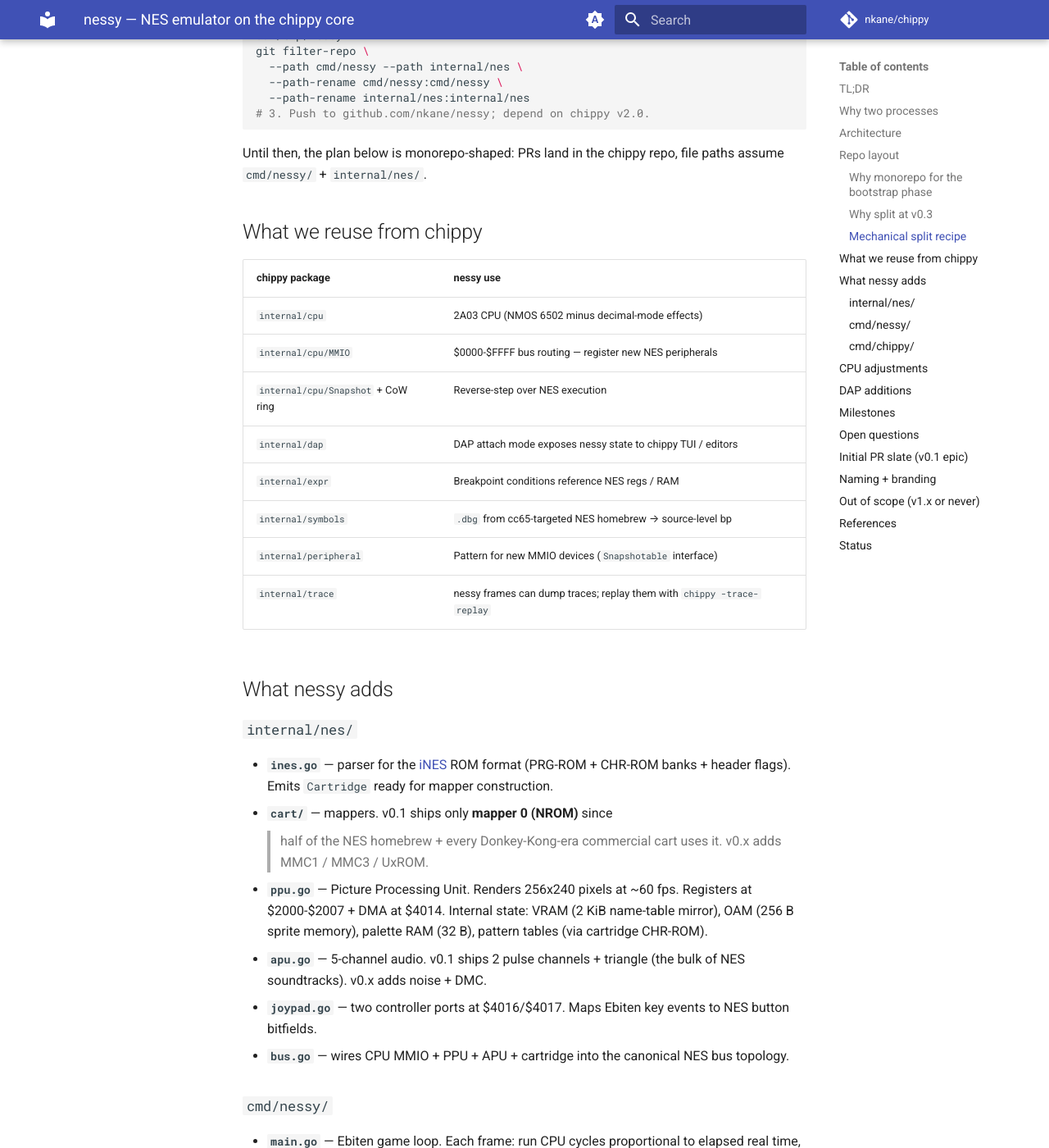
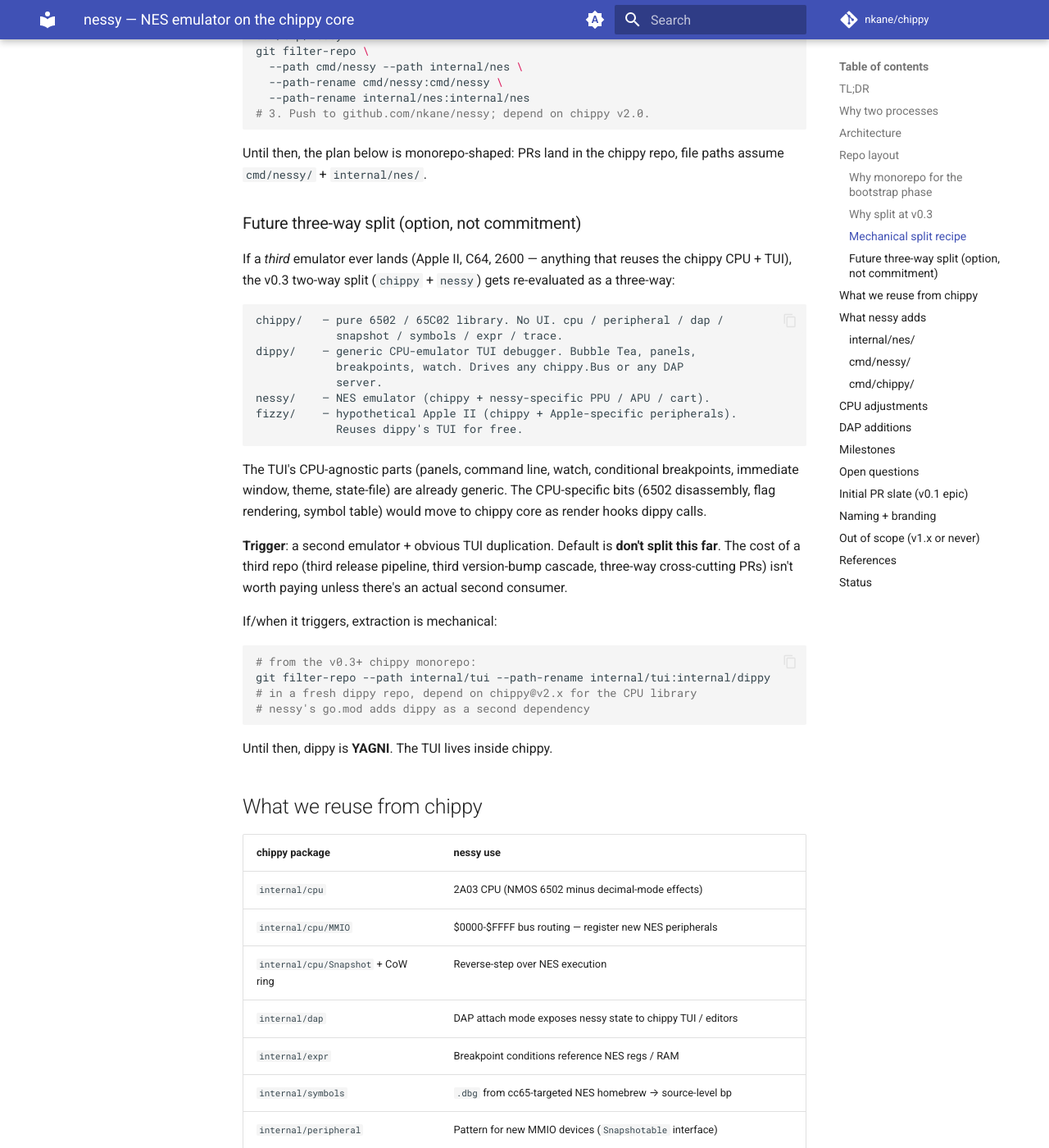
Before and after one commit to nkane/chippy, an MkDocs documentation site: the page built from docs/plans/nessy.md, in a window 1280 px wide and 1400 px high, scrolled down 2799 px. Shown: the whole window at 82% size. Built offline with MkDocs 1.6.1 and Material for MkDocs 9.7.7, drawn with Linux system fonts in a browser that asks for light colours; comment, search, counter and statistics services are not loaded.

Commit message:
docs(plans): nessy — capture three-way split as future option (YAGNI today) (#172)
Document the chippy/dippy/nessy split as a deferred possibility
gated on a third consumer (Apple II, C64, 2600 — any emulator that
would reuse the TUI). Today the TUI lives inside chippy because
chippy + nessy are the only known consumers; splitting too early
pays a third-repo tax forever. The extraction recipe (git
filter-repo on internal/tui) is documented so the move is mechanical
when the trigger fires.

````diff
--- a/docs/plans/nessy.md
+++ b/docs/plans/nessy.md
@@ -132,6 +132,44 @@
 
 Until then, the plan below is monorepo-shaped: PRs land in the
 chippy repo, file paths assume `cmd/nessy/` + `internal/nes/`.
+
+### Future three-way split (option, not commitment)
+
+If a *third* emulator ever lands (Apple II, C64, 2600 — anything that
+reuses the chippy CPU + TUI), the v0.3 two-way split (`chippy` +
+`nessy`) gets re-evaluated as a three-way:
+
+```
+chippy/   — pure 6502 / 65C02 library. No UI. cpu / peripheral / dap /
+            snapshot / symbols / expr / trace.
+dippy/    — generic CPU-emulator TUI debugger. Bubble Tea, panels,
+            breakpoints, watch. Drives any chippy.Bus or any DAP
+            server.
+nessy/    — NES emulator (chippy + nessy-specific PPU / APU / cart).
+fizzy/    — hypothetical Apple II (chippy + Apple-specific peripherals).
+            Reuses dippy's TUI for free.
+```
+
+The TUI's CPU-agnostic parts (panels, command line, watch, conditional
+breakpoints, immediate window, theme, state-file) are already generic.
+The CPU-specific bits (6502 disassembly, flag rendering, symbol
+table) would move to chippy core as render hooks dippy calls.
+
+**Trigger**: a second emulator + obvious TUI duplication. Default is
+**don't split this far**. The cost of a third repo (third release
+pipeline, third version-bump cascade, three-way cross-cutting PRs)
+isn't worth paying unless there's an actual second consumer.
+
+If/when it triggers, extraction is mechanical:
+
+```sh
+# from the v0.3+ chippy monorepo:
+git filter-repo --path internal/tui --path-rename internal/tui:internal/dippy
+# in a fresh dippy repo, depend on chippy@v2.x for the CPU library
+# nessy's go.mod adds dippy as a second dependency
+```
+
+Until then, dippy is **YAGNI**. The TUI lives inside chippy.
 
 ## What we reuse from chippy
 
````
